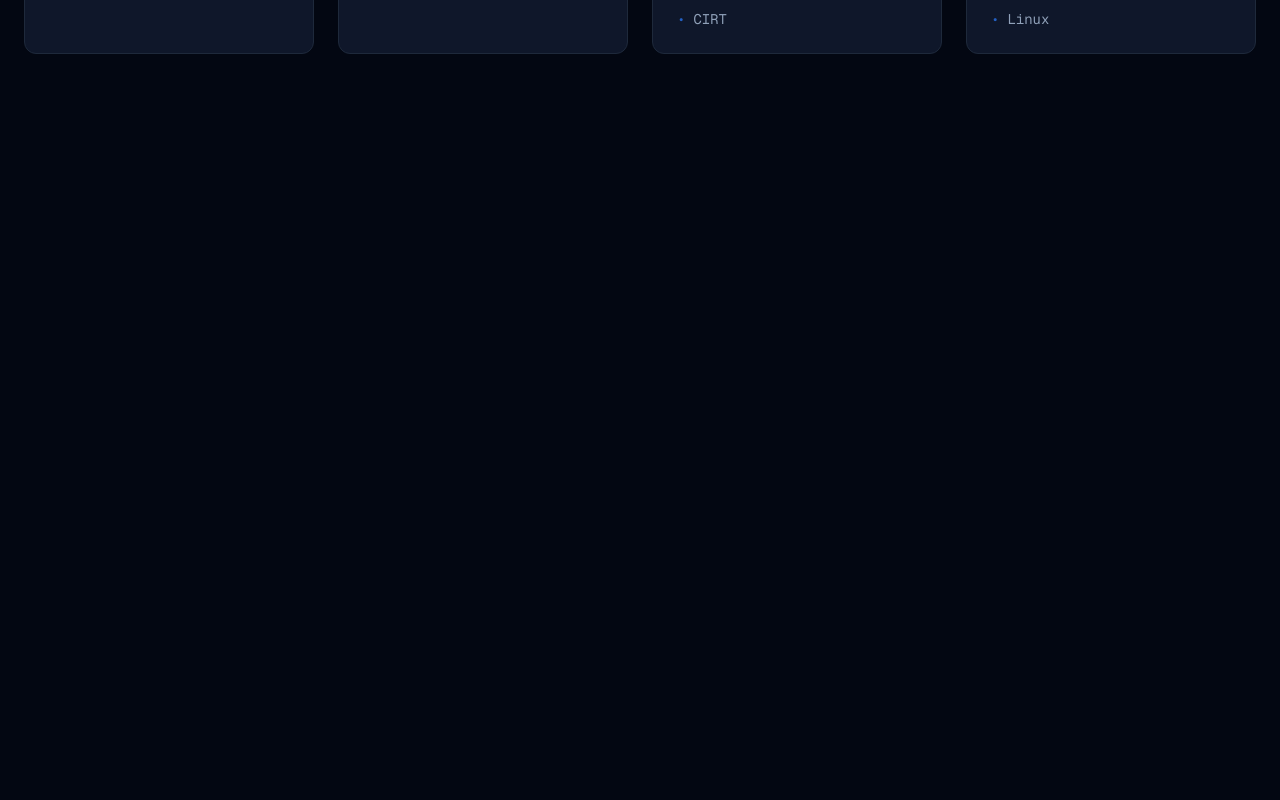
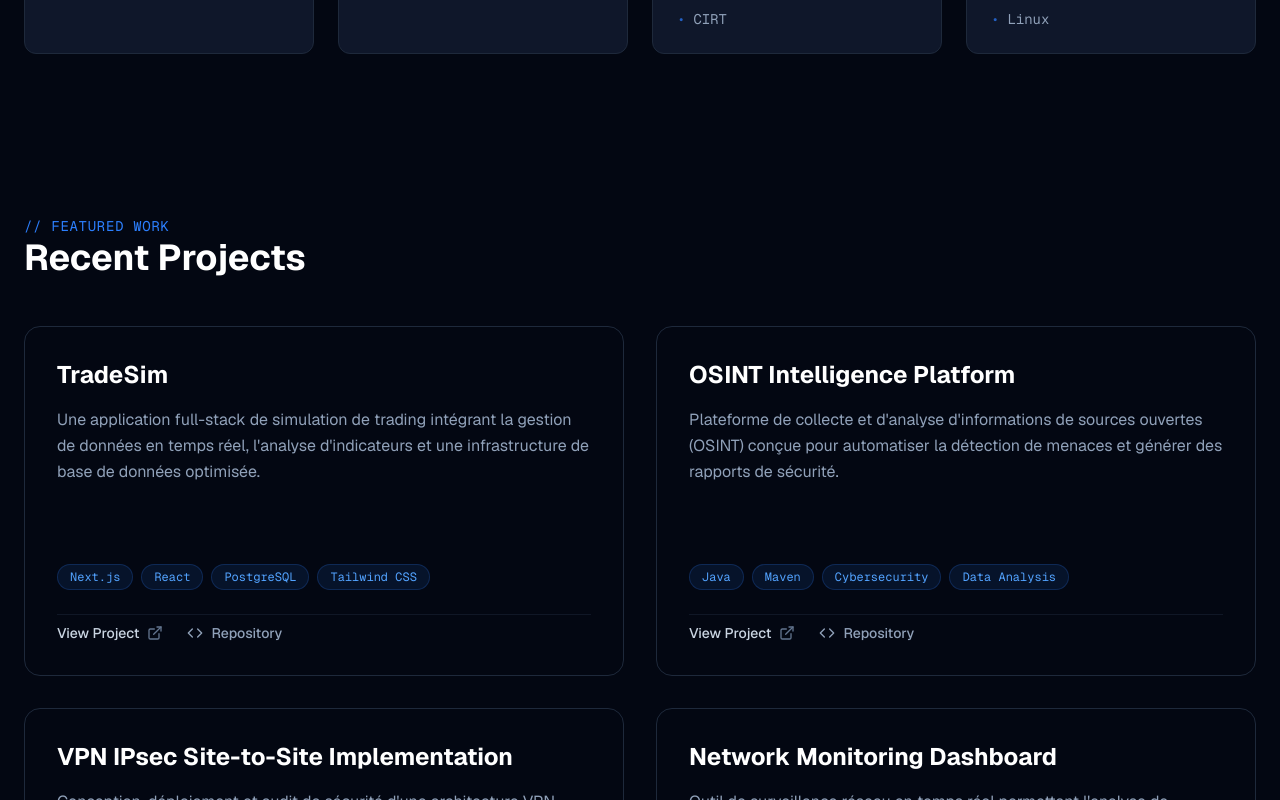
Before and after one commit to Joel-parfait/portfolio, a Next.js app: page / in a window 1280 px wide. Shown: the part 1540-2340 px from the top of the page. Before the commit the page ends 1674 px from the top, so only its background shows below. Built offline with nearby package versions, Linux system fonts and the light colour scheme.

Commit message:
ajout du composants projet

```diff
--- a/src/app/page.tsx
+++ b/src/app/page.tsx
@@ -1,6 +1,7 @@
 // src/app/page.tsx
 import Hero from '@/components/Hero';
 import AboutAndSkills from '@/components/AboutAndSkills';
+import Projects from '@/components/Projects';
 
 export default function Home() {
   return (
@@ -8,7 +9,7 @@ export default function Home() {
       {/* On pourrait mettre un Header ici plus tard */}
       <Hero />
       <AboutAndSkills />
-
+      <Projects />
       {/* Les autres sections viendront après */}
     </main>
   );
--- a/src/components/Projects.tsx
+++ b/src/components/Projects.tsx
@@ -2,7 +2,7 @@
 'use client';
 
 import { motion } from 'framer-motion';
-import { ExternalLink, Github } from 'lucide-react';
+import { ExternalLink, Code } from 'lucide-react';
 
 export default function Projects() {
   // Liste de tes projets basés sur ta maquette et tes réalisations
@@ -107,7 +107,7 @@ export default function Projects() {
                   href={project.githubLink}
                   className="flex items-center gap-2 text-sm font-medium text-slate-400 hover:text-white transition-colors"
                 >
-                  <Github className="w-4 h-4" />
+                  <Code className="w-4 h-4" />
                   Repository
                 </a>
               </div>
```
